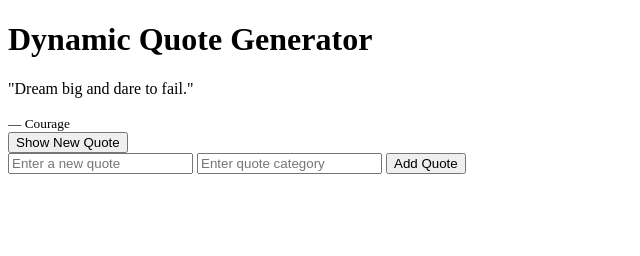
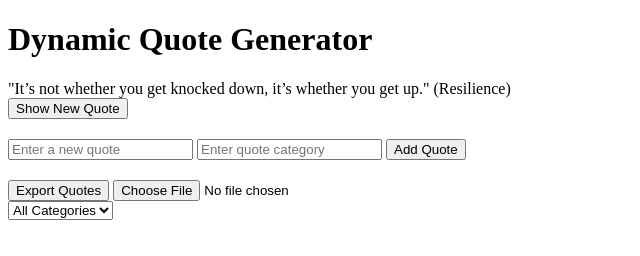
Before and after one commit to Ikram33-hub/alx_fe_javascript, a plain HTML site: page index.html in a window 1280 px wide. Both pictures are taken after a click on the button "Show New Quote". Shown: the whole page, without its empty margins (0-640 px from the left). Drawn offline with Linux system fonts and the light colour scheme.

Commit message:
Added dynamic content filtering system with Web Storage and JSON integration

```diff
--- a/index.html
+++ b/index.html
@@ -1,26 +1,35 @@
 <!DOCTYPE html>
 <html lang="en">
 <head>
-  <meta charset="UTF-8">
-  <meta name="viewport" content="width=device-width, initial-scale=1.0">
+  <meta charset="UTF-8" />
+  <meta name="viewport" content="width=device-width, initial-scale=1.0" />
   <title>Dynamic Quote Generator</title>
 </head>
 <body>
   <h1>Dynamic Quote Generator</h1>
 
-  <!-- مكان العرض ديال الكوت -->
+  <!-- مكان عرض الكوت -->
   <div id="quoteDisplay"></div>
 
-  <!-- زر لإظهار كوت جديدة -->
+  <!-- زر عرض كوت جديدة -->
   <button id="newQuote">Show New Quote</button>
 
-  <!-- فورم باش المستخدم يضيف كوت جديدة -->
-  <div>
+  <!-- فورم لإضافة كوت جديدة -->
+  <div style="margin-top: 20px;">
     <input id="newQuoteText" type="text" placeholder="Enter a new quote" />
     <input id="newQuoteCategory" type="text" placeholder="Enter quote category" />
-    <button id="addQuoteBtn">Add Quote</button>
+    <button onclick="addQuote()">Add Quote</button>
+  </div>
+
+  <!-- أزرار Import / Export -->
+  <div style="margin-top: 20px;">
+    <button onclick="exportToJsonFile()">Export Quotes</button>
+    <input type="file" id="importFile" accept=".json" onchange="importFromJsonFile(event)" />
   </div>
 
   <script src="script.js"></script>
+  <select id="categoryFilter" onchange="filterQuotes()">
+  <option value="all">All Categories</option>
+</select>
 </body>
 </html>
--- a/script.js
+++ b/script.js
@@ -1,45 +1,101 @@
-// Array ديال الكوتس
-let quotes = [
+// quotes array (حمليها من localStorage إذا كانت موجودة)
+let quotes = JSON.parse(localStorage.getItem("quotes")) || [
   { text: "The best way to get started is to quit talking and begin doing.", category: "Motivation" },
-  { text: "Success is not final; failure is not fatal.", category: "Inspiration" },
-  { text: "Dream big and dare to fail.", category: "Courage" }
+  { text: "Don’t let yesterday take up too much of today.", category: "Wisdom" },
+  { text: "It’s not whether you get knocked down, it’s whether you get up.", category: "Resilience" }
 ];
 
-// نجيب العناصر من الـ DOM
-const quoteDisplay = document.getElementById("quoteDisplay");
-const newQuoteBtn = document.getElementById("newQuote");
-const addQuoteBtn = document.getElementById("addQuoteBtn");
-
-// دالة باش توريني كوت عشوائية
-function showRandomQuote() {
-  const randomIndex = Math.floor(Math.random() * quotes.length);
-  const quote = quotes[randomIndex];
-  quoteDisplay.innerHTML = `<p>"${quote.text}"</p><small>— ${quote.category}</small>`;
+// 🧠 حفظ الاقتباسات فـ localStorage
+function saveQuotes() {
+  localStorage.setItem("quotes", JSON.stringify(quotes));
 }
 
-// دالة باش نضيف كوت جديدة
-function addQuote() {
-  const textInput = document.getElementById("newQuoteText");
-  const categoryInput = document.getElementById("newQuoteCategory");
+// 🎯 عرض اقتباس عشوائي (حسب الفئة المختارة)
+function filterQuotes() {
+  const selectedCategory = document.getElementById("categoryFilter").value;
+  localStorage.setItem("selectedCategory", selectedCategory);
 
-  const newText = textInput.value.trim();
-  const newCategory = categoryInput.value.trim();
+  const quoteDisplay = document.getElementById("quoteDisplay");
+  quoteDisplay.innerHTML = "";
 
-  if (newText === "" || newCategory === "") {
-    alert("Please fill in both fields!");
+  const filteredQuotes = selectedCategory === "all"
+    ? quotes
+    : quotes.filter(q => q.category === selectedCategory);
+
+  if (filteredQuotes.length === 0) {
+    quoteDisplay.textContent = "No quotes available for this category.";
     return;
   }
 
-  // نضيف الكوت الجديدة للـ array
-  quotes.push({ text: newText, category: newCategory });
-
-  // نفرغ الخانات
-  textInput.value = "";
-  categoryInput.value = "";
-
-  alert("Quote added successfully!");
+  const randomQuote = filteredQuotes[Math.floor(Math.random() * filteredQuotes.length)];
+  quoteDisplay.textContent = `"${randomQuote.text}" (${randomQuote.category})`;
 }
 
-// الأحداث (Event listeners)
-newQuoteBtn.addEventListener("click", showRandomQuote);
-addQuoteBtn.addEventListener("click", addQuote);
+// 🧩 تعبئة الفئات في القائمة المنسدلة
+function populateCategories() {
+  const categoryFilter = document.getElementById("categoryFilter");
+  categoryFilter.innerHTML = '<option value="all">All Categories</option>';
+
+  const categories = [...new Set(quotes.map(q => q.category))];
+  categories.forEach(category => {
+    const option = document.createElement("option");
+    option.value = category;
+    option.textContent = category;
+    categoryFilter.appendChild(option);
+  });
+
+  // نرجع الفئة المحفوظة من localStorage
+  const savedCategory = localStorage.getItem("selectedCategory");
+  if (savedCategory) {
+    categoryFilter.value = savedCategory;
+  }
+}
+
+// ➕ إضافة اقتباس جديد
+function addQuote() {
+  const newText = document.getElementById("newQuoteText").value.trim();
+  const newCategory = document.getElementById("newQuoteCategory").value.trim();
+
+  if (newText && newCategory) {
+    quotes.push({ text: newText, category: newCategory });
+    saveQuotes();
+    populateCategories();
+    filterQuotes();
+    document.getElementById("newQuoteText").value = "";
+    document.getElementById("newQuoteCategory").value = "";
+  } else {
+    alert("Please enter both a quote and a category!");
+  }
+}
+
+// 💾 استيراد الاقتباسات من ملف JSON
+function importFromJsonFile(event) {
+  const fileReader = new FileReader();
+  fileReader.onload = function(event) {
+    const importedQuotes = JSON.parse(event.target.result);
+    quotes.push(...importedQuotes);
+    saveQuotes();
+    populateCategories();
+    alert("Quotes imported successfully!");
+  };
+  fileReader.readAsText(event.target.files[0]);
+}
+
+// 📤 تصدير الاقتباسات إلى JSON
+function exportToJsonFile() {
+  const dataStr = JSON.stringify(quotes, null, 2);
+  const blob = new Blob([dataStr], { type: "application/json" });
+  const url = URL.createObjectURL(blob);
+  const a = document.createElement("a");
+  a.href = url;
+  a.download = "quotes.json";
+  a.click();
+  URL.revokeObjectURL(url);
+}
+
+// ⚡ عند تحميل الصفحة
+document.addEventListener("DOMContentLoaded", () => {
+  populateCategories();
+  filterQuotes();
+  document.getElementById("newQuote").addEventListener("click", filterQuotes);
+});
```
